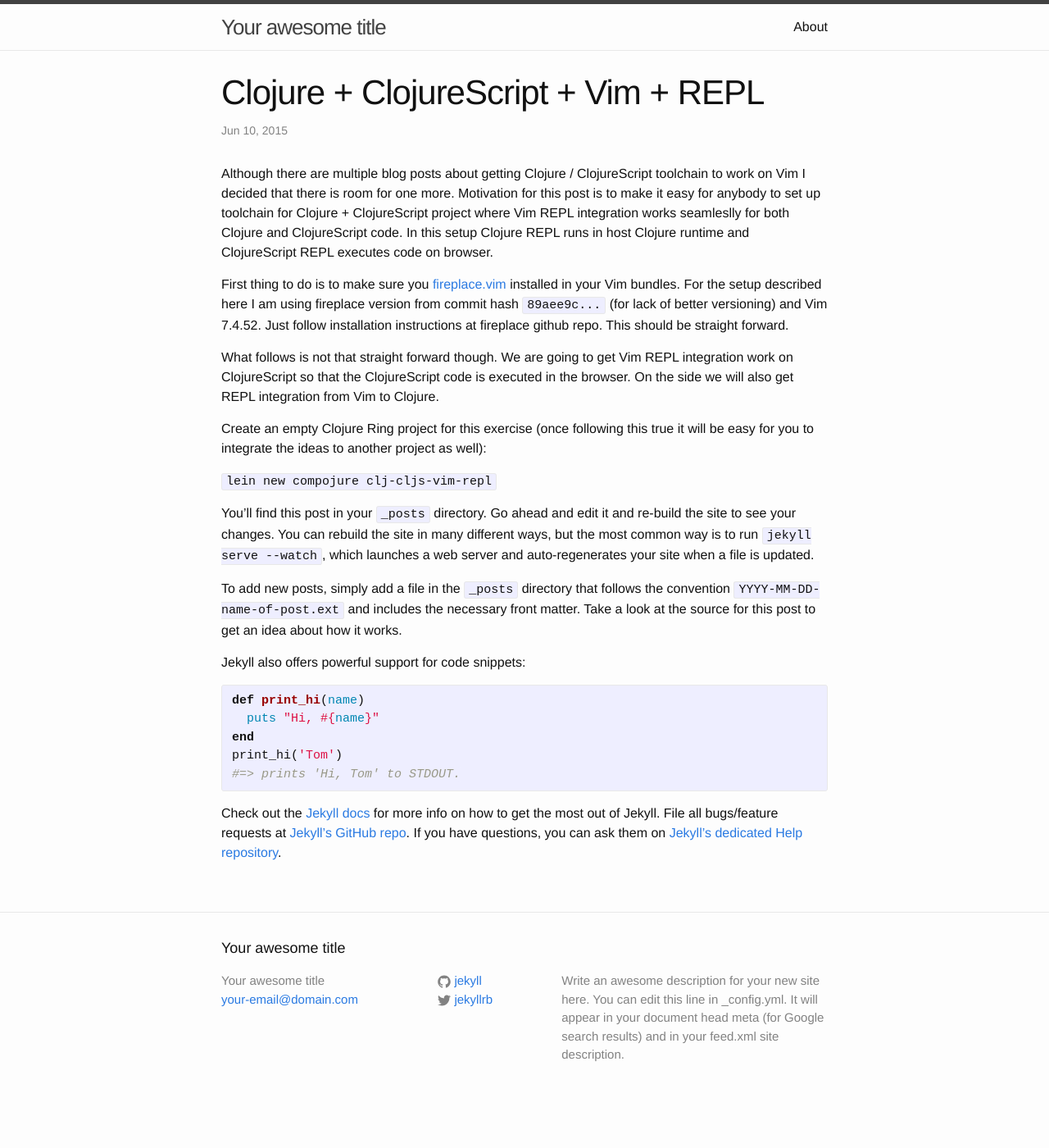
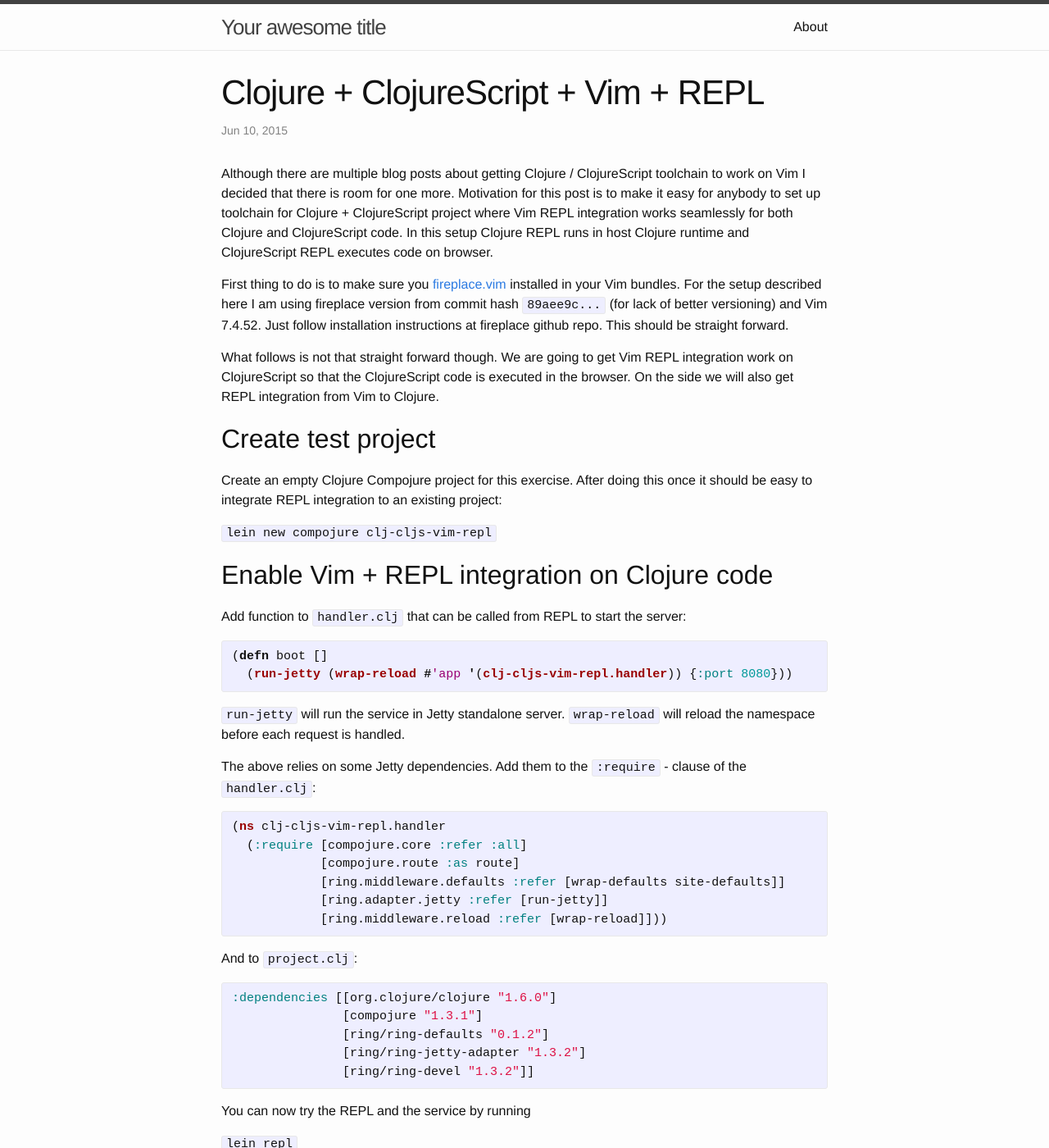
Before and after one commit to uhef/cljproto-blog, a Jekyll site: the page built from _posts/2015-06-10-clj-cljs-vim-repl.markdown, in a window 1280 px wide and 1400 px high. Shown: the whole window at 82% size. Built offline with Jekyll 4.4.1, drawn with Linux system fonts in a browser that asks for light colours; some of the changed text lies outside the part shown.

Commit message:
Instructions on getting backend to work

```diff
--- a/_posts/2015-06-10-clj-cljs-vim-repl.markdown
+++ b/_posts/2015-06-10-clj-cljs-vim-repl.markdown
@@ -4,33 +4,60 @@ title:  "Clojure + ClojureScript + Vim + REPL"
 date:   2015-06-10 20:50:19
 categories:
 ---
-Although there are multiple blog posts about getting Clojure / ClojureScript toolchain to work on Vim I decided that there is room for one more. Motivation for this post is to make it easy for anybody to set up toolchain for Clojure + ClojureScript project where Vim REPL integration works seamleslly for both Clojure and ClojureScript code. In this setup Clojure REPL runs in host Clojure runtime and ClojureScript REPL executes code on browser.
+Although there are multiple blog posts about getting Clojure / ClojureScript toolchain to work on Vim I decided that there is room for one more. Motivation for this post is to make it easy for anybody to set up toolchain for Clojure + ClojureScript project where Vim REPL integration works seamlessly for both Clojure and ClojureScript code. In this setup Clojure REPL runs in host Clojure runtime and ClojureScript REPL executes code on browser.
 
 First thing to do is to make sure you [fireplace.vim][fireplace] installed in your Vim bundles. For the setup described here I am using fireplace version from commit hash `89aee9c...` (for lack of better versioning) and Vim 7.4.52. Just follow installation instructions at fireplace github repo. This should be straight forward.
 
 What follows is not that straight forward though. We are going to get Vim REPL integration work on ClojureScript so that the ClojureScript code is executed in the browser. On the side we will also get REPL integration from Vim to Clojure.
 
-Create an empty Clojure Ring project for this exercise (once following this true it will be easy for you to integrate the ideas to another project as well):
+Create test project
+-------------------
+Create an empty Clojure Compojure project for this exercise. After doing this once it should be easy to integrate REPL integration to an existing project:
 
 `lein new compojure clj-cljs-vim-repl`
 
-You’ll find this post in your `_posts` directory. Go ahead and edit it and re-build the site to see your changes. You can rebuild the site in many different ways, but the most common way is to run `jekyll serve --watch`, which launches a web server and auto-regenerates your site when a file is updated.
+Enable Vim + REPL integration on Clojure code
+---------------------------------------------
+Add function to `handler.clj` that can be called from REPL to start the server:
 
-To add new posts, simply add a file in the `_posts` directory that follows the convention `YYYY-MM-DD-name-of-post.ext` and includes the necessary front matter. Take a look at the source for this post to get an idea about how it works.
-
-Jekyll also offers powerful support for code snippets:
-
-{% highlight ruby %}
-def print_hi(name)
-  puts "Hi, #{name}"
-end
-print_hi('Tom')
-#=> prints 'Hi, Tom' to STDOUT.
+{% highlight clojure %}
+(defn boot []
+  (run-jetty (wrap-reload #'app '(clj-cljs-vim-repl.handler)) {:port 8080}))
 {% endhighlight %}
 
-Check out the [Jekyll docs][jekyll] for more info on how to get the most out of Jekyll. File all bugs/feature requests at [Jekyll’s GitHub repo][jekyll-gh]. If you have questions, you can ask them on [Jekyll’s dedicated Help repository][jekyll-help].
+`run-jetty` will run the service in Jetty standalone server. `wrap-reload` will reload the namespace before each request is handled.
 
-[jekyll]:      http://jekyllrb.com
-[jekyll-gh]:   https://github.com/jekyll/jekyll
-[jekyll-help]: https://github.com/jekyll/jekyll-help
+The above relies on some Jetty dependencies. Add them to the `:require` - clause of the `handler.clj`:
+
+{% highlight clojure %}
+(ns clj-cljs-vim-repl.handler
+  (:require [compojure.core :refer :all]
+            [compojure.route :as route]
+            [ring.middleware.defaults :refer [wrap-defaults site-defaults]]
+            [ring.adapter.jetty :refer [run-jetty]]
+            [ring.middleware.reload :refer [wrap-reload]]))
+{% endhighlight %}
+
+And to `project.clj`:
+
+{% highlight clojure %}
+:dependencies [[org.clojure/clojure "1.6.0"]
+               [compojure "1.3.1"]
+               [ring/ring-defaults "0.1.2"]
+               [ring/ring-jetty-adapter "1.3.2"]
+               [ring/ring-devel "1.3.2"]]
+{% endhighlight %}
+
+You can now try the REPL and the service by running
+
+`lein repl`
+
+and executing the following in the REPL:
+
+    user=> (use 'clj-cljs-vim-repl.handler)
+    user=> (boot)
+
+This will start the server in port 8080. Directing your browser to [http://localhost:8080/][localhost] should print *Hello World*.
+
 [fireplace]: https://github.com/tpope/vim-fireplace
+[localhost]: http://localhost:8080/
```
